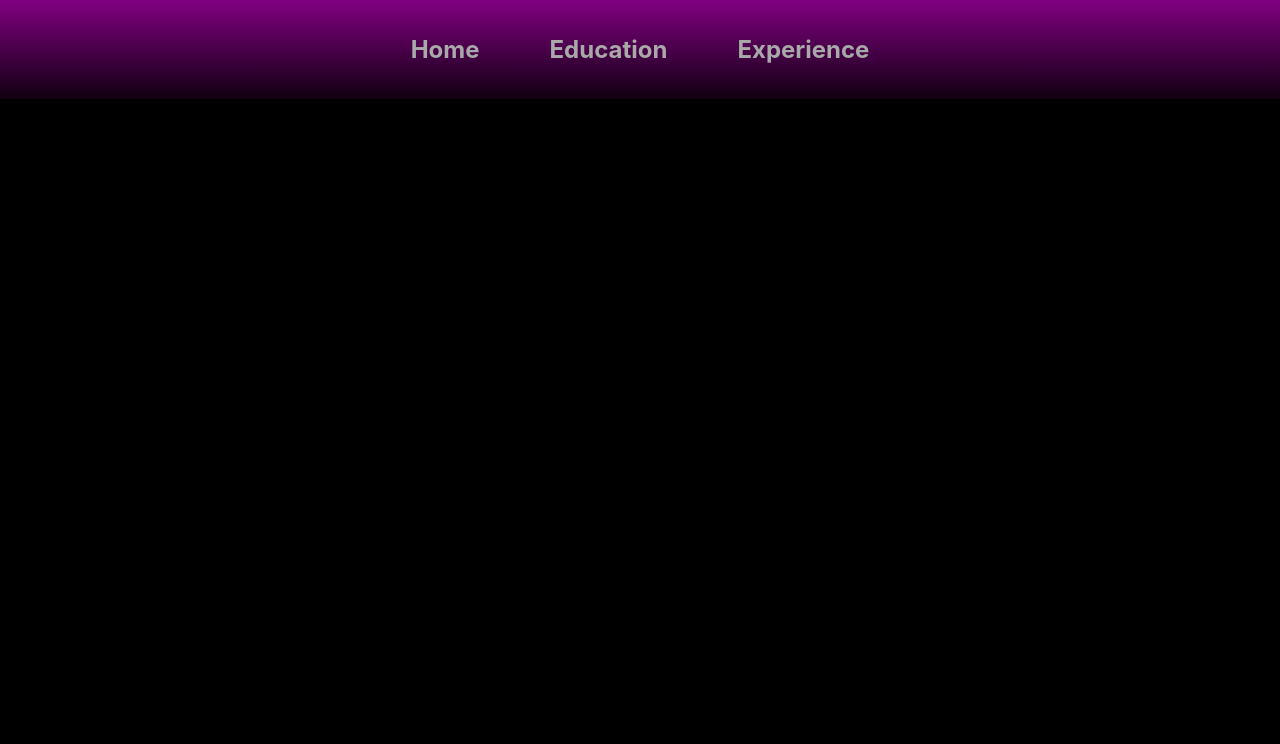
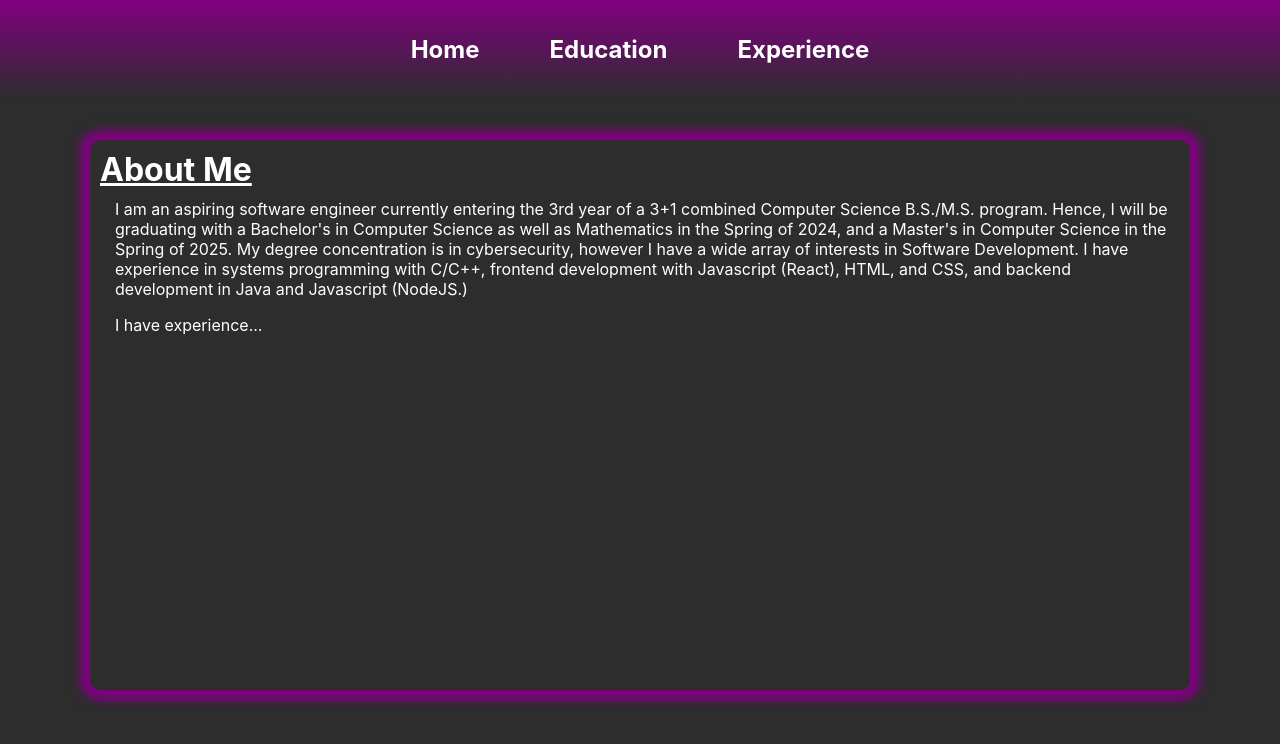
Before and after one commit to mwhiatt/portfolio, a React (Create React App) app: page /about in a window 1280 px wide. Shown: the top 744 px of the page. Built offline with nearby package versions, Linux system fonts and the light colour scheme.

Commit message:
additionall home page styling

```diff
--- a/src/App.js
+++ b/src/App.js
@@ -16,11 +16,9 @@ function App() {
             />
             <Route
               path="/edu"
-              element={<Home />}
             />
             <Route
               path="/exp"
-              element={<Home />}
             />
           </Routes>
         </div>
--- a/src/components/Home.js
+++ b/src/components/Home.js
@@ -3,7 +3,17 @@ import React from 'react'
 export default function Home() {
     return (
         <div className='home'>
-           hello
+           <h1>About Me</h1>
+           <p>
+            I am an aspiring software engineer currently entering the 3rd year of a 3+1 combined Computer Science B.S./M.S. program.
+            Hence, I will be graduating with a Bachelor's in Computer Science as well as Mathematics in the Spring of 2024, and a Master's
+            in Computer Science in the Spring of 2025. My degree concentration is in cybersecurity, however I have a wide array of interests
+            in Software Development. I have experience in systems programming with C/C++, frontend development with Javascript (React), HTML,
+            and CSS, and backend development in Java and Javascript (NodeJS.)
+           </p>
+           <p>
+            I have experience...
+           </p>
         </div>
     )
 }
--- a/src/index.css
+++ b/src/index.css
@@ -5,7 +5,7 @@ body {
     sans-serif;
   -webkit-font-smoothing: antialiased;
   -moz-osx-font-smoothing: grayscale;
-  background-color: black;
+  background-color: rgb(45, 45, 45);
 }
 
 .pages{
@@ -18,15 +18,37 @@ body {
   display: flex;
   align-items: center;
   justify-content: center;
-  background: linear-gradient(180deg, purple 1%, rgb(17, 0, 17) 100%);
-  color: darkgray;
+  background: linear-gradient(180deg, purple 1%, rgb(45, 45, 45) 100%);
 }
 
 .nav-link {
-  color: darkgray;
+  color: white;
   text-decoration: none;
   font-weight: bold;
   font-size: 24px;
   padding: 25px;
   margin: 10px;
 }
+
+.home {
+  margin: auto;
+  width: 1100px;
+  height: 550px;
+  border-radius: 10px;
+  background: rgb(45, 45, 45);
+  box-shadow: 0 0 10px 10px purple;
+  color: white;
+}
+
+.home > h1 {
+  text-decoration: underline;
+  padding: 10px;
+  margin-bottom: 0;
+}
+
+.home > p {
+  margin-top: 0;
+  padding-left: 25px;
+  padding-right: 18px;
+  font-size: 16px;
+}
```
